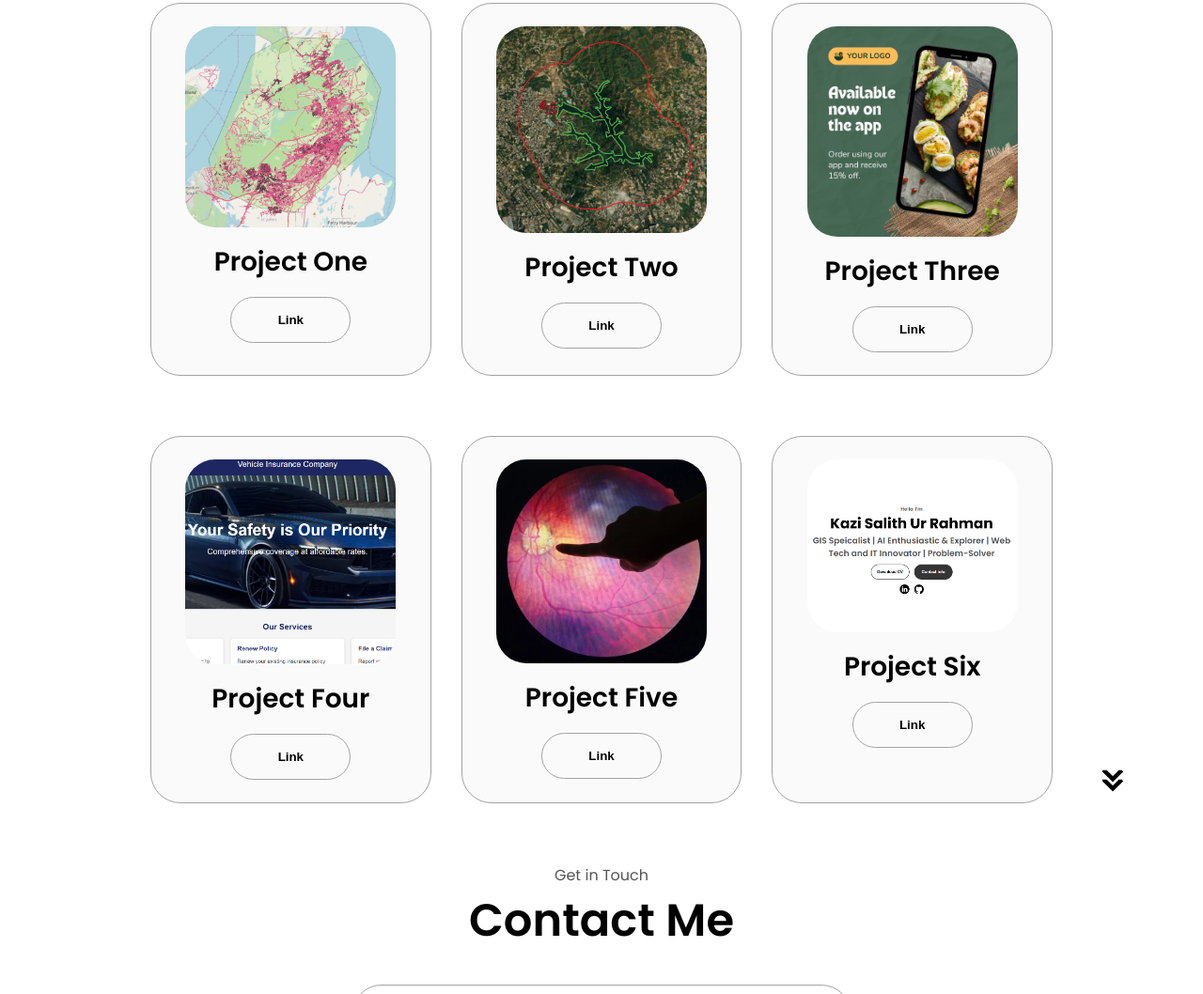
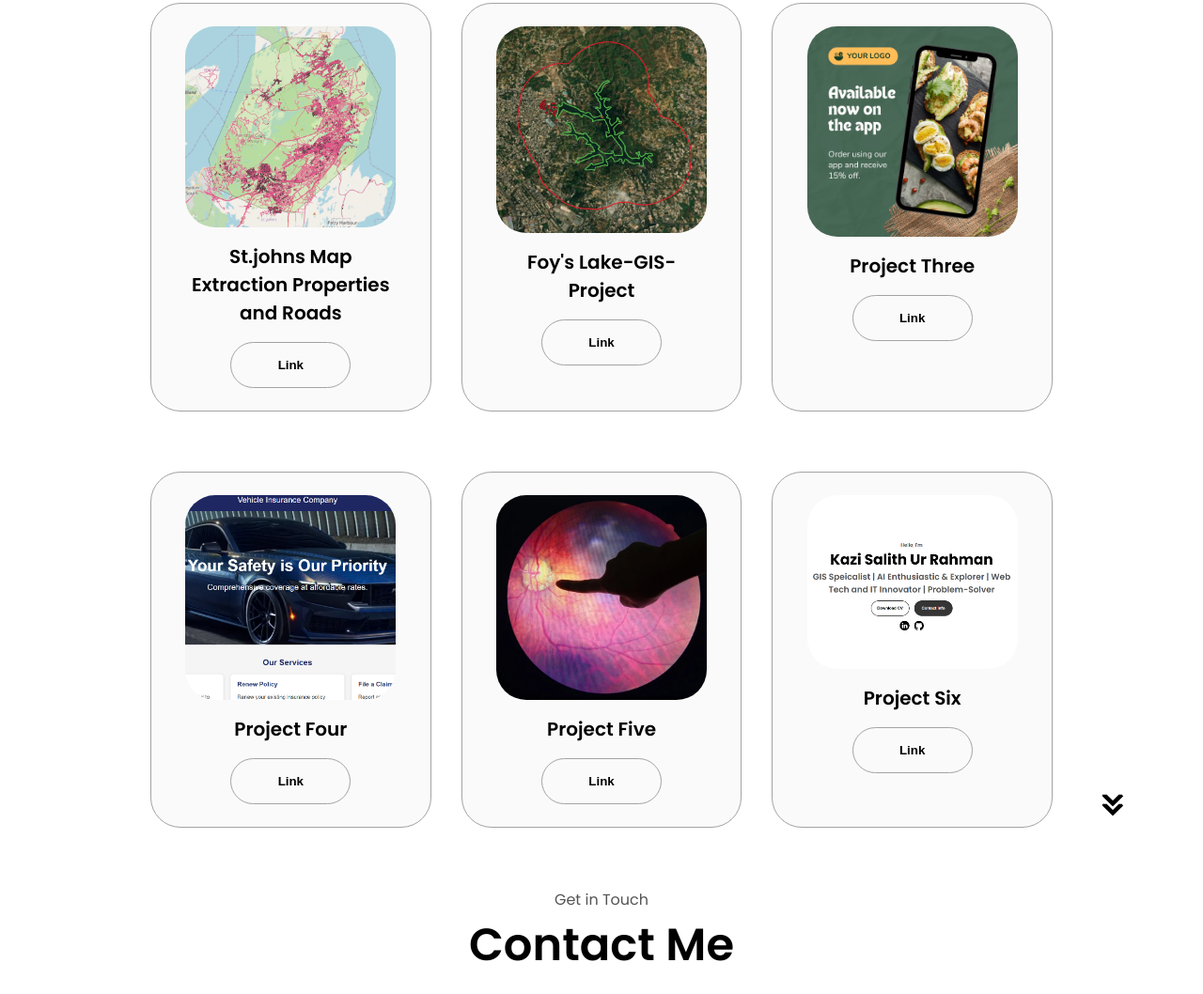
Before and after one commit to sky7ark/Salith-Rahman-Portfolio-Web, a plain HTML site: page index.html in a window 1280 px wide. Shown: the part 2642-3700 px from the top of the page at 94% size. Drawn offline with Linux system fonts and the light colour scheme.

Commit message:
basic update

```diff
--- a/index.html
+++ b/index.html
@@ -47,7 +47,7 @@
         <div class="btn-container">
           <button
             class="btn btn-color-2"
-            onclick="window.open('./assets/resume-example.pdf')"
+            onclick="window.open('https://drive.google.com/file/d/1VKmeZH3DzmfYwmvtrFuBYzCyAdF1AeH9/view?usp=sharing')"
           >
             Download CV
           </button>
@@ -287,7 +287,8 @@
                 class="project-img"
               />
             </div>
-            <h2 class="experience-sub-title project-title">Project One</h2>
+            <h2 class="experience-sub-title project-title">St.johns Map Extraction Properties and Roads
+            </h2>
             <div class="btn-container">
               <button
                 class="btn btn-color-2 project-btn"
@@ -306,7 +307,8 @@
                 class="project-img"
               />
             </div>
-            <h2 class="experience-sub-title project-title">Project Two</h2>
+            <h2 class="experience-sub-title project-title">Foy's Lake-GIS-Project
+            </h2>
             <div class="btn-container">
               <button
                 class="btn btn-color-2 project-btn"
--- a/style.css
+++ b/style.css
@@ -345,6 +345,10 @@ section {
   justify-content: space-around;
 }
 
+.project-title{
+  font-size: 20px;
+}
+
 article {
   display: flex;
   width: 10rem;
```
